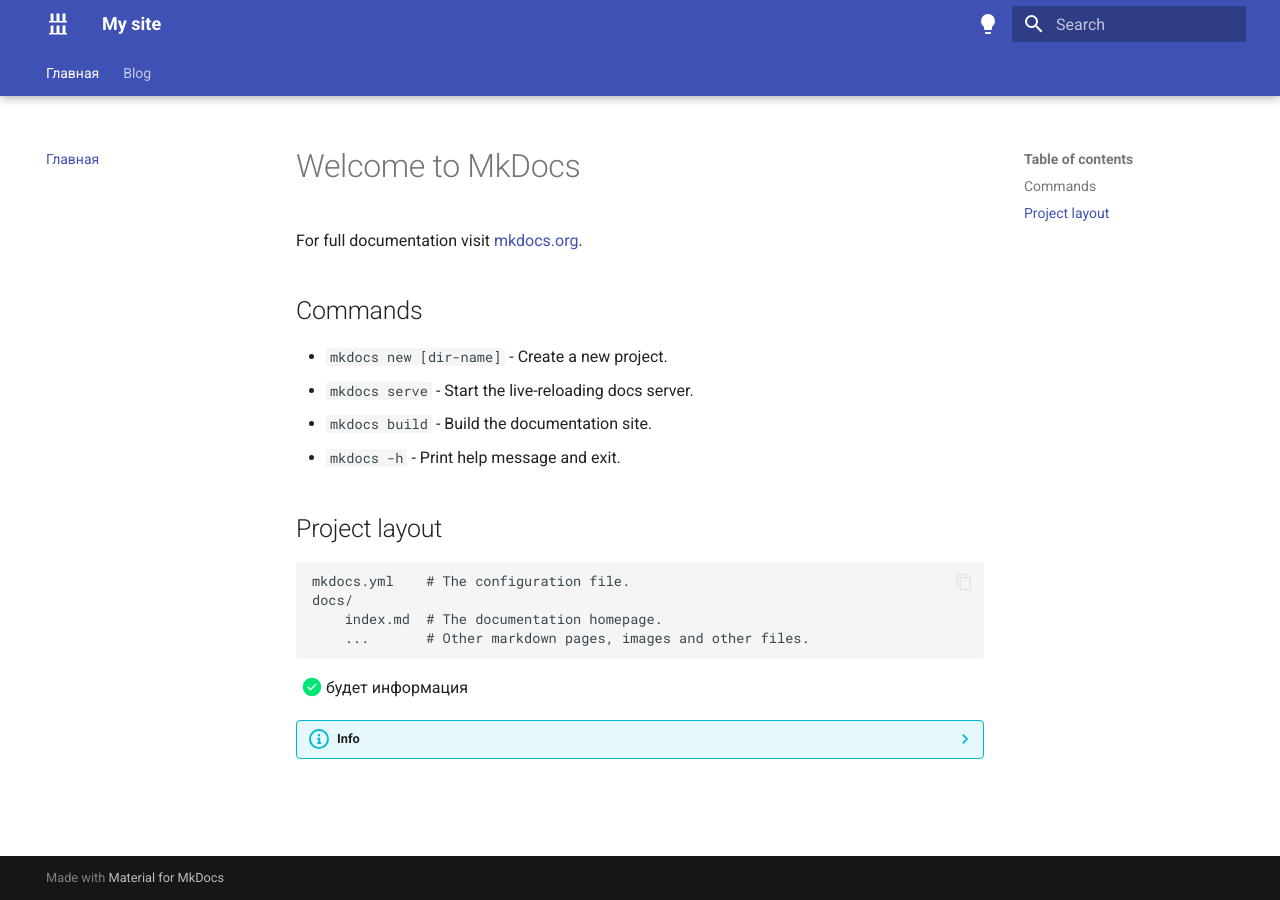
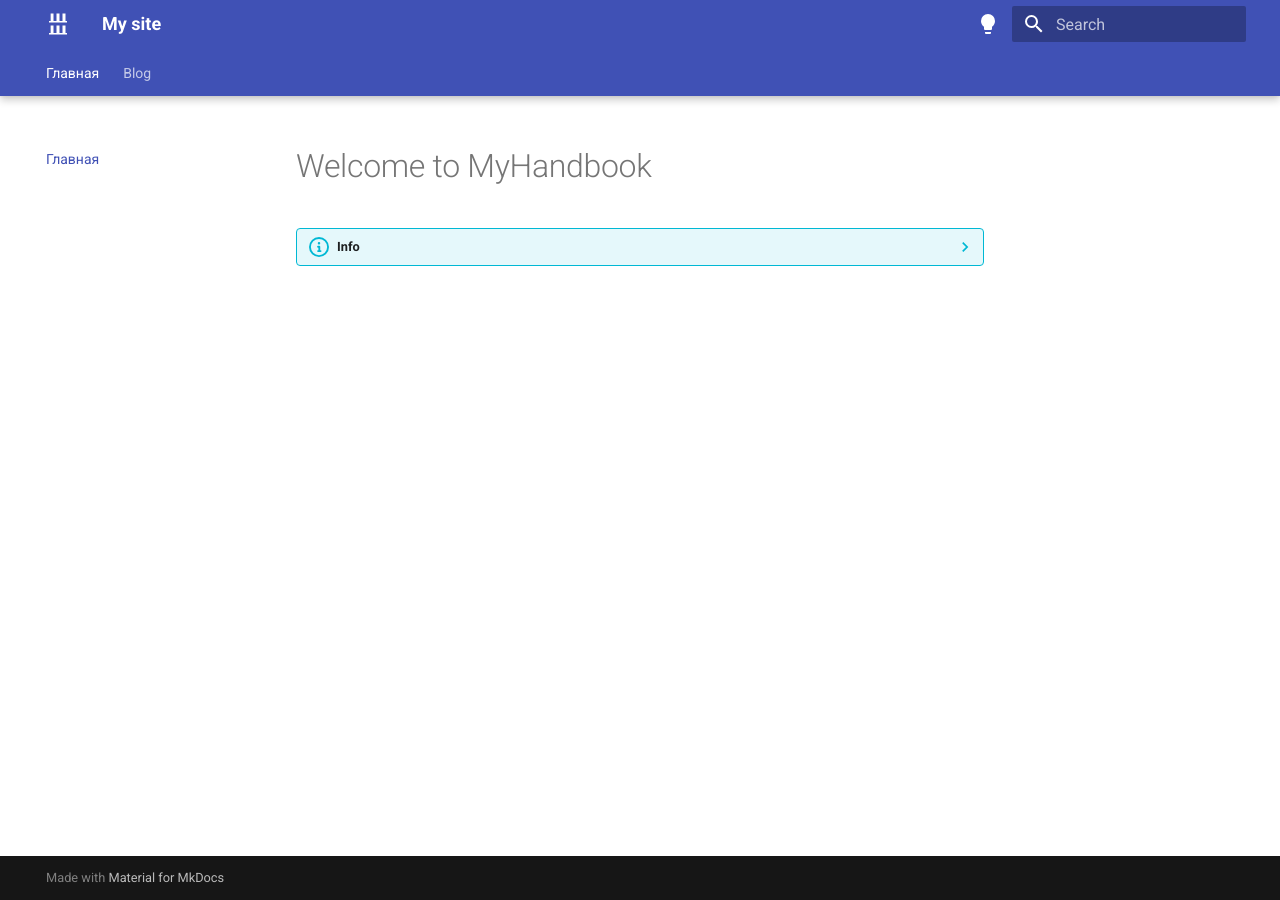
Before and after one commit to NikMaNik/handbook, an MkDocs documentation site: the page built from docs/index.md, in a window 1280 px wide. Built offline with MkDocs 1.6.1 and Material for MkDocs 9.7.7, drawn with Linux system fonts in a browser that asks for light colours.

Commit message:
new_home_pages

```diff
--- a/docs/index.md
+++ b/docs/index.md
@@ -1,26 +1,6 @@
-# Welcome to MkDocs
-
-For full documentation visit [mkdocs.org](https://www.mkdocs.org).
-
-## Commands
-
-* `mkdocs new [dir-name]` - Create a new project.
-* `mkdocs serve` - Start the live-reloading docs server.
-* `mkdocs build` - Build the documentation site.
-* `mkdocs -h` - Print help message and exit.
-
-## Project layout
-
-    mkdocs.yml    # The configuration file.
-    docs/
-        index.md  # The documentation homepage.
-        ...       # Other markdown pages, images and other files.
-
-
-- [X] будет информация
+# Welcome to MyHandbook
 
 ??? info
 
-    Lorem ipsum dolor sit amet, consectetur adipiscing elit. Nulla et euismod
-    nulla. Curabitur feugiat, tortor non consequat finibus, justo purus auctor
-    massa, nec semper lorem quam in massa.
+    Личный handbook по языкам программирования, о моделях данных, буду выкладывать все нужное и не нужное
+    Потому, что я это могу
```
